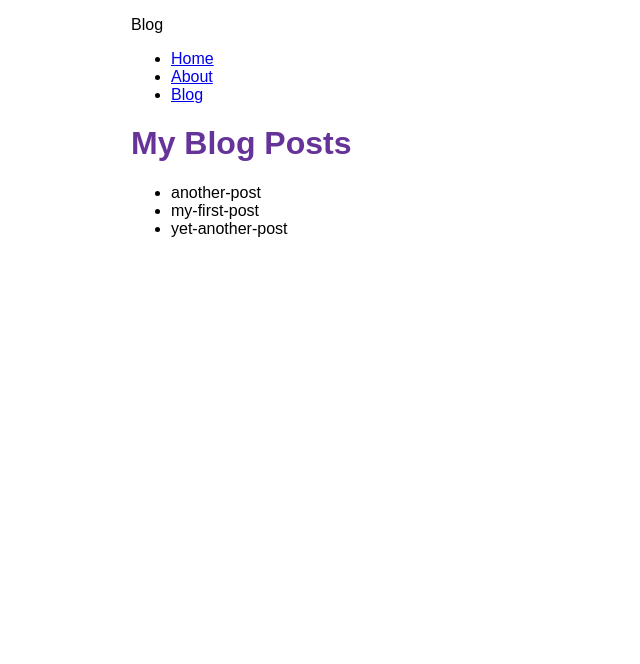
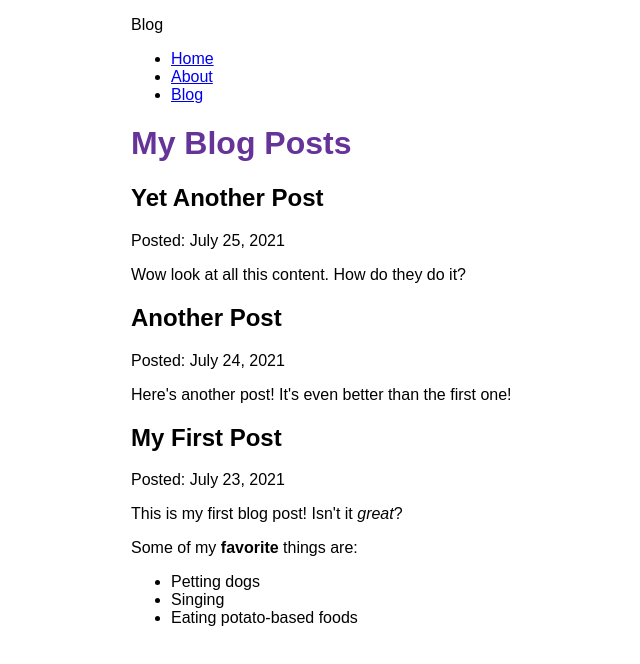
Before and after one commit to minhuyen/gatsby-blog, a Gatsby site: page /blog in a window 1280 px wide. Shown: the whole page, without its empty margins (259-899 px from the left). Built offline with nearby package versions, Linux system fonts and the light colour scheme; Gatsby itself is replaced by a stand-in of ours.

Commit message:
Finished Gatsby Tutorial Part 5

```diff
--- a/gatsby-config.js
+++ b/gatsby-config.js
@@ -14,5 +14,6 @@ module.exports = {
         path: `${__dirname}/src/blog/`,
       },
     },
+    "gatsby-plugin-mdx",
   ],
 };
--- a/package.json
+++ b/package.json
@@ -15,9 +15,12 @@
     "clean": "gatsby clean"
   },
   "dependencies": {
+    "@mdx-js/mdx": "^1.6.22",
+    "@mdx-js/react": "^1.6.22",
     "gatsby": "^3.10.1",
     "gatsby-plugin-gatsby-cloud": "^2.10.0",
     "gatsby-plugin-image": "^1.10.1",
+    "gatsby-plugin-mdx": "^2.10.0",
     "gatsby-plugin-sharp": "^3.10.2",
     "gatsby-source-filesystem": "^3.10.0",
     "react": "^17.0.1",
--- a/src/blog/another-post.mdx
+++ b/src/blog/another-post.mdx
@@ -0,0 +1,6 @@
+---
+title: "Another Post"
+date: "2021-07-24"
+---
+
+Here's another post! It's even better than the first one!
--- a/src/blog/my-first-post.mdx
+++ b/src/blog/my-first-post.mdx
@@ -0,0 +1,12 @@
+---
+title: "My First Post"
+date: "2021-07-23"
+---
+
+This is my first blog post! Isn't it *great*?
+
+Some of my **favorite** things are:
+
+* Petting dogs
+* Singing
+* Eating potato-based foods
--- a/src/blog/yet-another-post.mdx
+++ b/src/blog/yet-another-post.mdx
@@ -0,0 +1,6 @@
+---
+title: "Yet Another Post"
+date: "2021-07-25"
+---
+
+Wow look at all this content. How do they do it?
--- a/src/pages/blog.js
+++ b/src/pages/blog.js
@@ -1,24 +1,32 @@
 import * as React from "react";
 import { graphql } from "gatsby";
+import { MDXRenderer } from "gatsby-plugin-mdx";
 import Layout from "../components/layout";
 
 const BlogPage = ({ data }) => {
   return (
     <Layout pageTitle="My Blog Posts">
-      <ul>
-        {data.allFile.nodes.map((node) => (
-          <li key={node.name}>{node.name}</li>
-        ))}
-      </ul>
+      {data.allMdx.nodes.map((node) => (
+        <article key={node.id}>
+          <h2>{node.frontmatter.title}</h2>
+          <p>Posted: {node.frontmatter.date}</p>
+          <MDXRenderer>{node.body}</MDXRenderer>
+        </article>
+      ))}
     </Layout>
   );
 };
 
 export const query = graphql`
   query {
-    allFile(filter: { sourceInstanceName: { eq: "blog" } }) {
+    allMdx(sort: { fields: frontmatter___date, order: DESC }) {
       nodes {
-        name
+        frontmatter {
+          date(formatString: "MMMM D, YYYY")
+          title
+        }
+        id
+        body
       }
     }
   }
```
Also changed, not shown: 1 other file.
